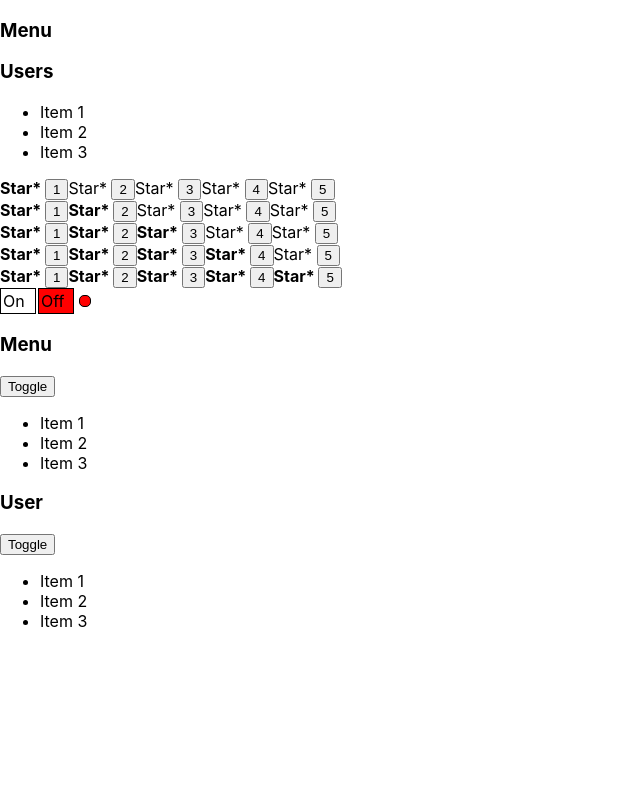
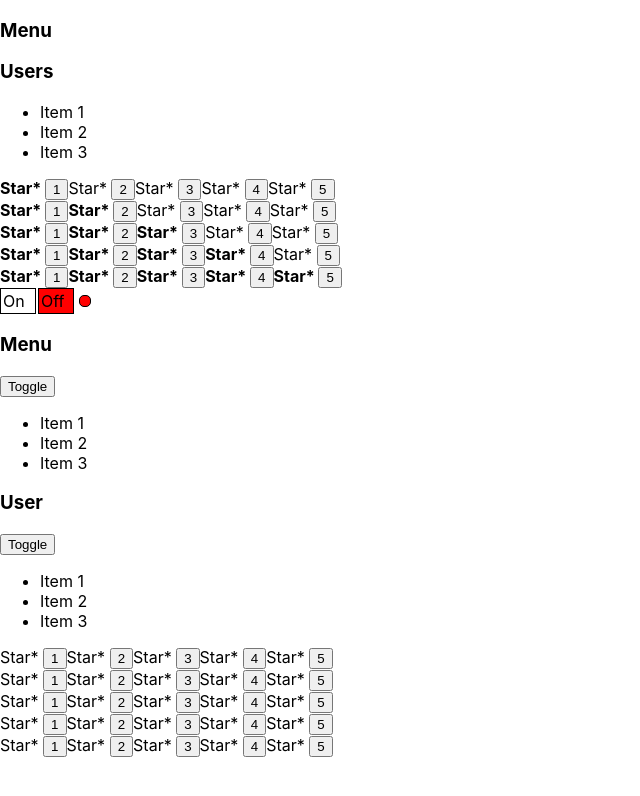
Before and after one commit to SergFediaev/bank-app, a React (Create React App) app: page / in a window 1280 px wide. Shown: the top 796 px of the page, without its empty margins (0-640 px from the left). Built offline with nearby package versions, Linux system fonts and the light colour scheme.

Commit message:
Домашка: 06 react кабзда как подробно useState.

```diff
--- a/src/App.tsx
+++ b/src/App.tsx
@@ -4,6 +4,7 @@ import {OnOff} from './lessons/samurai_way/OnOff/lesson/OnOff'
 import {UncontrolledAccordion} from './lessons/samurai_way/UncontrolledAccordion/UncontrolledAccordion'
 import {Accordion} from './lessons/samurai_way/Accordion/Accordion'
 import {Rating} from './lessons/samurai_way/Rating/Rating'
+import {UncontrolledRating} from './lessons/samurai_way/UncontrolledRating/UncontrolledRating'
 
 function App() {
     console.log('App rendering')
@@ -28,6 +29,11 @@ function App() {
         <OnOff/>
         <UncontrolledAccordion title="Menu"/>
         <UncontrolledAccordion title="User"/>
+        <UncontrolledRating value={1}/>
+        <UncontrolledRating value={2}/>
+        <UncontrolledRating value={3}/>
+        <UncontrolledRating value={4}/>
+        <UncontrolledRating value={5}/>
     </>
 }
 
--- a/src/lessons/samurai_way/UncontrolledAccordion/UncontrolledAccordion.tsx
+++ b/src/lessons/samurai_way/UncontrolledAccordion/UncontrolledAccordion.tsx
@@ -1,4 +1,4 @@
-import React from 'react'
+import React, {useState} from 'react'
 
 type AccordionPropsType = {
     title: string
@@ -15,11 +15,11 @@ export const AccordionTern = (props: AccordionPropsType) => props.collapsed ?
 export const UncontrolledAccordion = (props: AccordionPropsType) => {
     console.log('Accordion rendering')
 
-    const collapsed = false
+    const [collapsed, setCollapsed] = useState<boolean>(false)
 
     return <div>
         <AccordionTitle titleValue={props.title}/>
-        <button>Toggle</button>
+        <button onClick={() => setCollapsed(!collapsed)}>Toggle</button>
         {!collapsed && <AccordionMenu/>}
     </div>
 }
--- /dev/null
+++ b/src/lessons/samurai_way/UncontrolledRating/UncontrolledRating.tsx
@@ -0,0 +1,36 @@
+import React, {useState} from 'react'
+
+type RatingPropsType = {
+    value: ValueType
+}
+
+type ValueType = 0 | 1 | 2 | 3 | 4 | 5
+
+export const UncontrolledRating = (props: RatingPropsType) => {
+    const [value, setValue] = useState<ValueType>(0)
+
+    return <div>
+        <Star selected={value > 0}/>
+        <button onClick={() => setValue(1)}>1</button>
+        <Star selected={value > 1}/>
+        <button onClick={() => setValue(2)}>2</button>
+        <Star selected={value > 2}/>
+        <button onClick={() => setValue(3)}>3</button>
+        <Star selected={value > 3}/>
+        <button onClick={() => setValue(4)}>4</button>
+        <Star selected={value > 4}/>
+        <button onClick={() => setValue(5)}>5</button>
+    </div>
+}
+
+type StarPropsType = {
+    selected: boolean
+}
+
+function Star(props: StarPropsType) {
+    if (props.selected) {
+        return <span><b>Star* </b></span>
+    } else {
+        return <span>Star* </span>
+    }
+}
```
